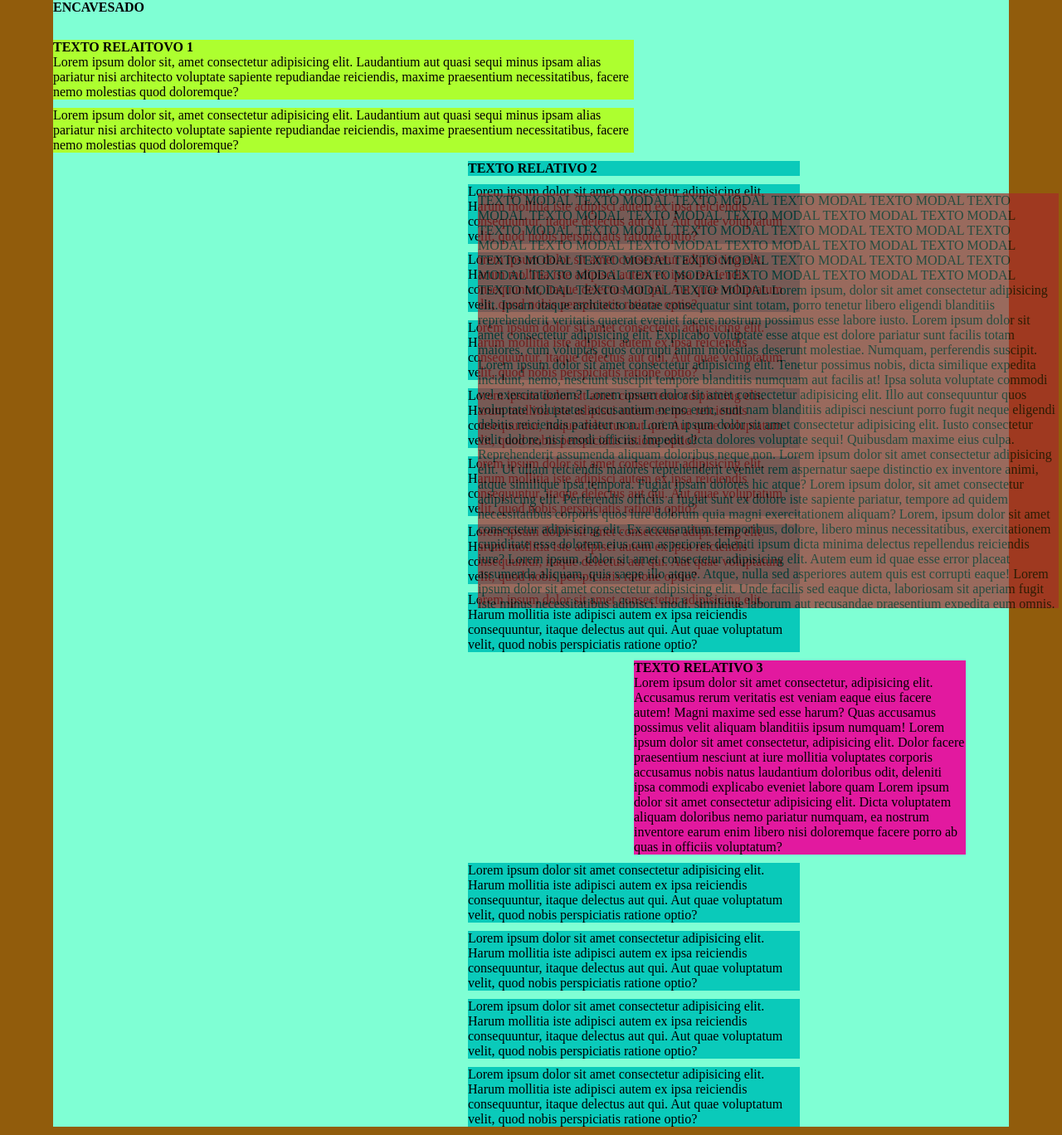
After one commit to facundobrandi/Practica, a PHP site: page /css/eje_9/index.html in a window 1280 px wide. The commit adds this page. Shown: the whole page at 83% size. Run offline with PHP 8.4, Linux system fonts and the light colour scheme.

Commit message:
cambio29-04-2022

```diff
--- /dev/null
+++ b/css/eje_9/estilo.css
@@ -0,0 +1,56 @@
+*{
+    margin:0;
+    padding:0;
+    box-sizing:border-box;
+    font-size: 8px;
+    font-size:100%;
+}
+h1
+{
+    margin-bottom: 30px;
+}
+body
+{
+    background-color: rgb(145, 92, 12);
+}
+
+.contenedor
+{
+    width: 90%;
+    background-color: aquamarine;
+    margin: auto;
+}
+.texto
+{
+    position: relative;
+    background-color: greenyellow;
+    margin-left: 0%;
+    margin-bottom: 10px;
+    width: 700px;
+}
+.texto_2
+{
+    background-color: rgb(10, 202, 186);
+    margin-left: 500px;
+    margin-bottom: 10px;
+    width: 400px;
+}
+.texto_3
+{
+    background-color: rgb(226, 25, 159);
+    margin-left: 700px;
+    margin-bottom: 10px;
+    width: 400px;
+    overflow-y:scroll;
+}
+.modal
+{
+    height: 500px;
+    background-color: brown;
+    opacity: 70%;
+    width: 700px;
+    position: fixed;
+    overflow-y: auto;
+    top: 25%;
+    left: 45%;
+}
--- /dev/null
+++ b/css/eje_9/index.html
@@ -0,0 +1,84 @@
+<!DOCTYPE html>
+<html lang="en">
+<head>
+    <meta charset="UTF-8">
+    <meta http-equiv="X-UA-Compatible" content="IE=edge">
+    <meta name="viewport" content="width=device-width, initial-scale=1.0">
+    <link rel="stylesheet" href="./estilo.css">
+    <title>Document</title>
+</head>
+<body>
+    <div class="contenedor"><H1>ENCAVESADO</H1>
+        <div class="texto"> <H2>TEXTO RELAITOVO 1</H2>Lorem ipsum dolor sit, amet consectetur adipisicing elit. Laudantium aut quasi sequi minus ipsam alias pariatur nisi architecto voluptate sapiente repudiandae reiciendis, maxime praesentium necessitatibus, facere nemo molestias quod doloremque?</div>
+        <div class="texto">Lorem ipsum dolor sit, amet consectetur adipisicing elit. Laudantium aut quasi sequi minus ipsam alias pariatur nisi architecto voluptate sapiente repudiandae reiciendis, maxime praesentium necessitatibus, facere nemo molestias quod doloremque?</div>
+        <div class="texto_2"><h2>TEXTO RELATIVO 2</h2></div>
+        <div class="texto_2">Lorem ipsum dolor sit amet consectetur adipisicing elit. Harum mollitia iste adipisci autem ex ipsa reiciendis consequuntur, itaque delectus aut qui. Aut quae voluptatum velit, quod nobis perspiciatis ratione optio?</div>
+        <div class="texto_2">Lorem ipsum dolor sit amet consectetur adipisicing elit. Harum mollitia iste adipisci autem ex ipsa reiciendis consequuntur, itaque delectus aut qui. Aut quae voluptatum velit, quod nobis perspiciatis ratione optio?</div>
+        <div class="texto_2">Lorem ipsum dolor sit amet consectetur adipisicing elit. Harum mollitia iste adipisci autem ex ipsa reiciendis consequuntur, itaque delectus aut qui. Aut quae voluptatum velit, quod nobis perspiciatis ratione optio?</div>
+        <div class="texto_2">Lorem ipsum dolor sit amet consectetur adipisicing elit. Harum mollitia iste adipisci autem ex ipsa reiciendis consequuntur, itaque delectus aut qui. Aut quae voluptatum velit, quod nobis perspiciatis ratione optio?</div>
+        <div class="modal">
+            TEXTO MODAL
+            TEXTO MODAL
+            TEXTO MODAL
+            TEXTO MODAL
+            TEXTO MODAL
+            TEXTO MODAL
+            TEXTO MODAL
+            TEXTO MODAL
+            TEXTO MODAL
+            TEXTO MODAL
+            TEXTO MODAL
+            TEXTO MODAL
+            TEXTO MODAL
+            TEXTO MODAL
+            TEXTO MODAL
+            TEXTO MODAL
+            TEXTO MODAL
+            TEXTO MODAL
+            TEXTO MODAL
+            TEXTO MODAL
+            TEXTO MODAL
+            TEXTO MODAL
+            TEXTO MODAL
+            TEXTO MODAL
+            TEXTO MODAL
+            TEXTO MODAL
+            TEXTO MODAL
+            TEXTO MODAL
+            TEXTO MODAL
+            TEXTO MODAL
+            TEXTO MODAL
+            TEXTO MODAL
+            TEXTO MODAL
+            TEXTO MODAL
+            TEXTO MODAL
+            TEXTO MODAL
+            Lorem ipsum, dolor sit amet consectetur adipisicing elit. Ipsam itaque architecto beatae consequatur sint totam, porro tenetur libero eligendi blanditiis reprehenderit veritatis quaerat eveniet facere nostrum possimus esse labore iusto.
+            Lorem ipsum dolor sit amet consectetur adipisicing elit. Explicabo voluptate esse atque est dolore pariatur sunt facilis totam maiores, cum voluptas quos corrupti animi molestias deserunt molestiae. Numquam, perferendis suscipit.
+            Lorem ipsum dolor sit amet consectetur adipisicing elit. Tenetur possimus nobis, dicta similique expedita incidunt, nemo, nesciunt suscipit tempore blanditiis numquam aut facilis at! Ipsa soluta voluptate commodi vel exercitationem?
+            Lorem ipsum dolor sit amet consectetur adipisicing elit. Illo aut consequuntur quos voluptate voluptates accusantium nemo eum, sunt nam blanditiis adipisci nesciunt porro fugit neque eligendi debitis reiciendis pariatur non.
+            Lorem ipsum dolor sit amet consectetur adipisicing elit. Iusto consectetur velit dolore, nisi modi officiis. Impedit dicta dolores voluptate sequi! Quibusdam maxime eius culpa. Reprehenderit assumenda aliquam doloribus neque non.
+            Lorem ipsum dolor sit amet consectetur adipisicing elit. Ut ullam reiciendis maiores reprehenderit eveniet rem aspernatur saepe distinctio ex inventore animi, atque similique ipsa tempora. Fugiat ipsam dolores hic atque?
+            Lorem ipsum dolor, sit amet consectetur adipisicing elit. Perferendis officiis a fugiat sunt ex dolore iste sapiente pariatur, tempore ad quidem necessitatibus corporis quos iure dolorum quia magni exercitationem aliquam?
+            Lorem, ipsum dolor sit amet consectetur adipisicing elit. Ex accusantium temporibus, dolore, libero minus necessitatibus, exercitationem cupiditate esse dolorem eius cum asperiores deleniti ipsum dicta minima delectus repellendus reiciendis iure?
+            Lorem ipsum, dolor sit amet consectetur adipisicing elit. Autem eum id quae esse error placeat assumenda aliquam, quis saepe illo atque. Atque, nulla sed asperiores autem quis est corrupti eaque!
+            Lorem ipsum dolor sit amet consectetur adipisicing elit. Unde facilis sed eaque dicta, laboriosam sit aperiam fugit iste minus necessitatibus adipisci, modi, similique laborum aut recusandae praesentium expedita eum omnis.
+            Lorem ipsum dolor sit amet consectetur adipisicing elit. Aperiam dignissimos ut est pariatur cupiditate ipsum! Voluptatem eius facilis ipsa magni omnis quaerat reiciendis delectus aspernatur exercitationem. Architecto adipisci accusamus molestiae.
+            Lorem, ipsum dolor sit amet consectetur adipisicing elit. Sunt praesentium, iste enim et dolores quia nostrum sint neque ut adipisci ipsum nesciunt autem provident sit voluptatibus dicta id natus molestiae?
+            Lorem ipsum dolor sit amet consectetur adipisicing elit. Laboriosam molestias ab dolorem eos impedit corporis dolores perferendis. Nisi quod saepe totam eligendi, necessitatibus placeat enim aut repellat cumque deleniti error.
+
+        </div>
+        <div class="texto_2">Lorem ipsum dolor sit amet consectetur adipisicing elit. Harum mollitia iste adipisci autem ex ipsa reiciendis consequuntur, itaque delectus aut qui. Aut quae voluptatum velit, quod nobis perspiciatis ratione optio?</div>
+        <div class="texto_2">Lorem ipsum dolor sit amet consectetur adipisicing elit. Harum mollitia iste adipisci autem ex ipsa reiciendis consequuntur, itaque delectus aut qui. Aut quae voluptatum velit, quod nobis perspiciatis ratione optio?</div>
+        <div class="texto_2">Lorem ipsum dolor sit amet consectetur adipisicing elit. Harum mollitia iste adipisci autem ex ipsa reiciendis consequuntur, itaque delectus aut qui. Aut quae voluptatum velit, quod nobis perspiciatis ratione optio?</div>
+        <div  class="texto_3"><h2>TEXTO RELATIVO 3</h2>
+        Lorem ipsum dolor sit amet consectetur, adipisicing elit. Accusamus rerum veritatis est veniam eaque eius facere autem! Magni maxime sed esse harum? Quas accusamus possimus velit aliquam blanditiis ipsum numquam!
+    Lorem ipsum dolor sit amet consectetur, adipisicing elit. Dolor facere praesentium nesciunt at iure mollitia voluptates corporis accusamus nobis natus laudantium doloribus odit, deleniti ipsa commodi explicabo eveniet labore quam Lorem ipsum dolor sit amet consectetur adipisicing elit. Dicta voluptatem aliquam doloribus nemo pariatur numquam, ea nostrum inventore earum enim libero nisi doloremque facere porro ab quas in officiis voluptatum?</div>
+
+    <div class="texto_2">Lorem ipsum dolor sit amet consectetur adipisicing elit. Harum mollitia iste adipisci autem ex ipsa reiciendis consequuntur, itaque delectus aut qui. Aut quae voluptatum velit, quod nobis perspiciatis ratione optio?</div>
+    <div class="texto_2">Lorem ipsum dolor sit amet consectetur adipisicing elit. Harum mollitia iste adipisci autem ex ipsa reiciendis consequuntur, itaque delectus aut qui. Aut quae voluptatum velit, quod nobis perspiciatis ratione optio?</div>
+    <div class="texto_2">Lorem ipsum dolor sit amet consectetur adipisicing elit. Harum mollitia iste adipisci autem ex ipsa reiciendis consequuntur, itaque delectus aut qui. Aut quae voluptatum velit, quod nobis perspiciatis ratione optio?</div>
+    <div class="texto_2">Lorem ipsum dolor sit amet consectetur adipisicing elit. Harum mollitia iste adipisci autem ex ipsa reiciendis consequuntur, itaque delectus aut qui. Aut quae voluptatum velit, quod nobis perspiciatis ratione optio?</div>
+</div>
+</body>
+</html>
--- a/css/index.html
+++ b/css/index.html
@@ -14,6 +14,10 @@
         <li><a href="./eje_4/index.html">Ejercicios 4</a></li>
         <li><a href="./eje_5/index.html">Ejercicios 5(Divs en pila)</a></li>
         <li><a href="./eje_6/index.html">Ejercicios 6(Divs en fila)</a></li>
+        <li><a href="./eje_7/index.html">Ejercicios 7(Divs internos en columnas)</a></li>
+        <li><a href="./eje_8/index.html">Ejercicios 8(Selector de eventos)</a></li>
+        <li><a href="./eje_9/index.html">Ejercicios 9(Divs internos relativos)</a></li>
+        <li><a href="./eje_10/index.html">Ejercicios 10(Divs internos absolutos)</a></li>
     </ul>
 </body>
 </html>
```
Also changed, not shown: css/eje_10/estilo.css (added, +46 -0 lines), css/eje_10/index.html (added, +26 -0 lines), css/eje_7/estilo.css (+19 -13 lines), css/eje_7/index.html (+6 -6 lines), css/eje_8/estilo.css (added, +75 -0 lines), css/eje_8/index.html (added, +34 -0 lines), css/eje_8/koala.jpg (added), css/eje_8/perro.jpg (added), css/eje_8/tigre.jpg (added), css/eje_8/vaca.jpg (added), 2 other files.
